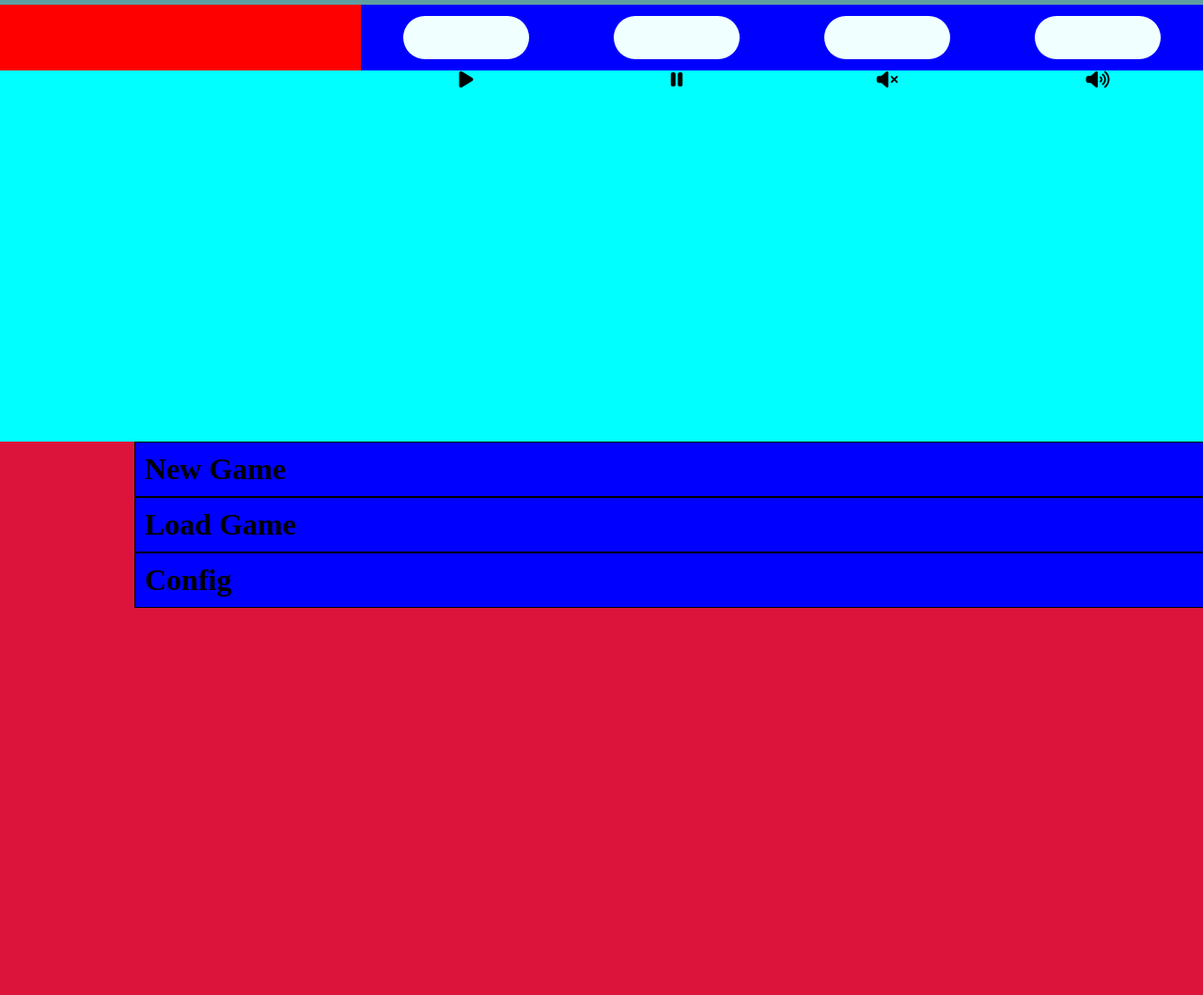
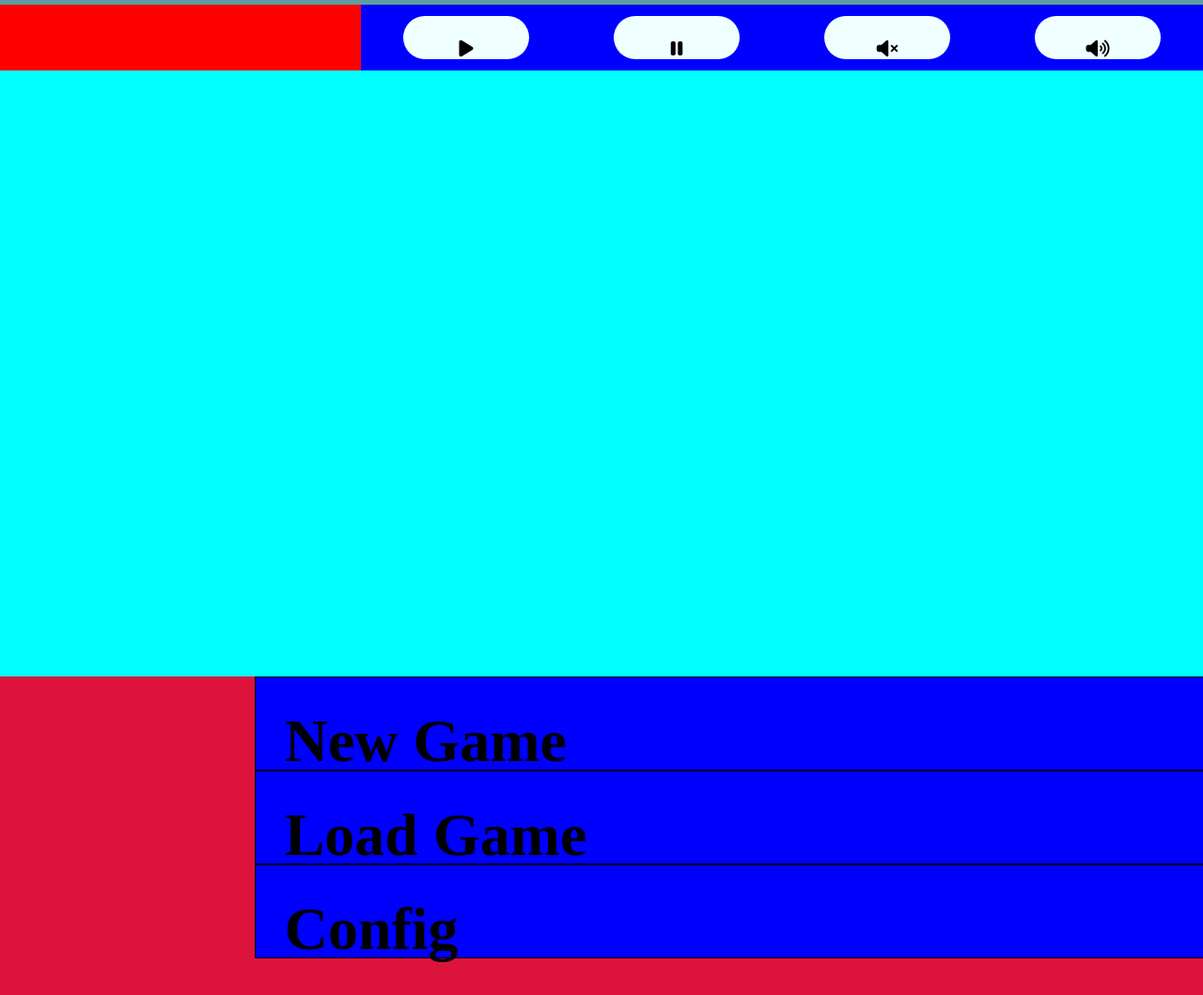
Before and after one commit to ShimuraWasTaken/Aigis, a plain HTML site: page index.html in a window 1280 px wide. Shown: the top 1059 px of the page at 94% size. Drawn offline with Linux system fonts and the light colour scheme.

Commit message:
Add files via upload

```diff
--- a/Styles/indexStyle.css
+++ b/Styles/indexStyle.css
@@ -32,7 +32,7 @@ nav{
         border-radius: 100px;
 
         i{
-            padding-top: 50%;
+            padding-top: 25%;
         }
     }
 }
@@ -42,13 +42,13 @@ main{
 }
 .heroimg{
     background-color: aqua;
-    height: 40%;
+    height: 65%;
 }
 .menuContainer{
     background-color: blue;
     z-index: 2;
     translate: 15px 0px;
-    width: 90%;
+    width: 80%;
     height: fit-content;
     float: right;
     display: flex;
@@ -56,10 +56,11 @@ main{
 
     .btn{
         width: 100%;
+        height: 100px;
         border: 1px solid black;
         h2{
-            font-size: 2em;
-            padding: 10px;
+            font-size: 5vw;
+            padding: 3%;
         }
     }
 }
```
